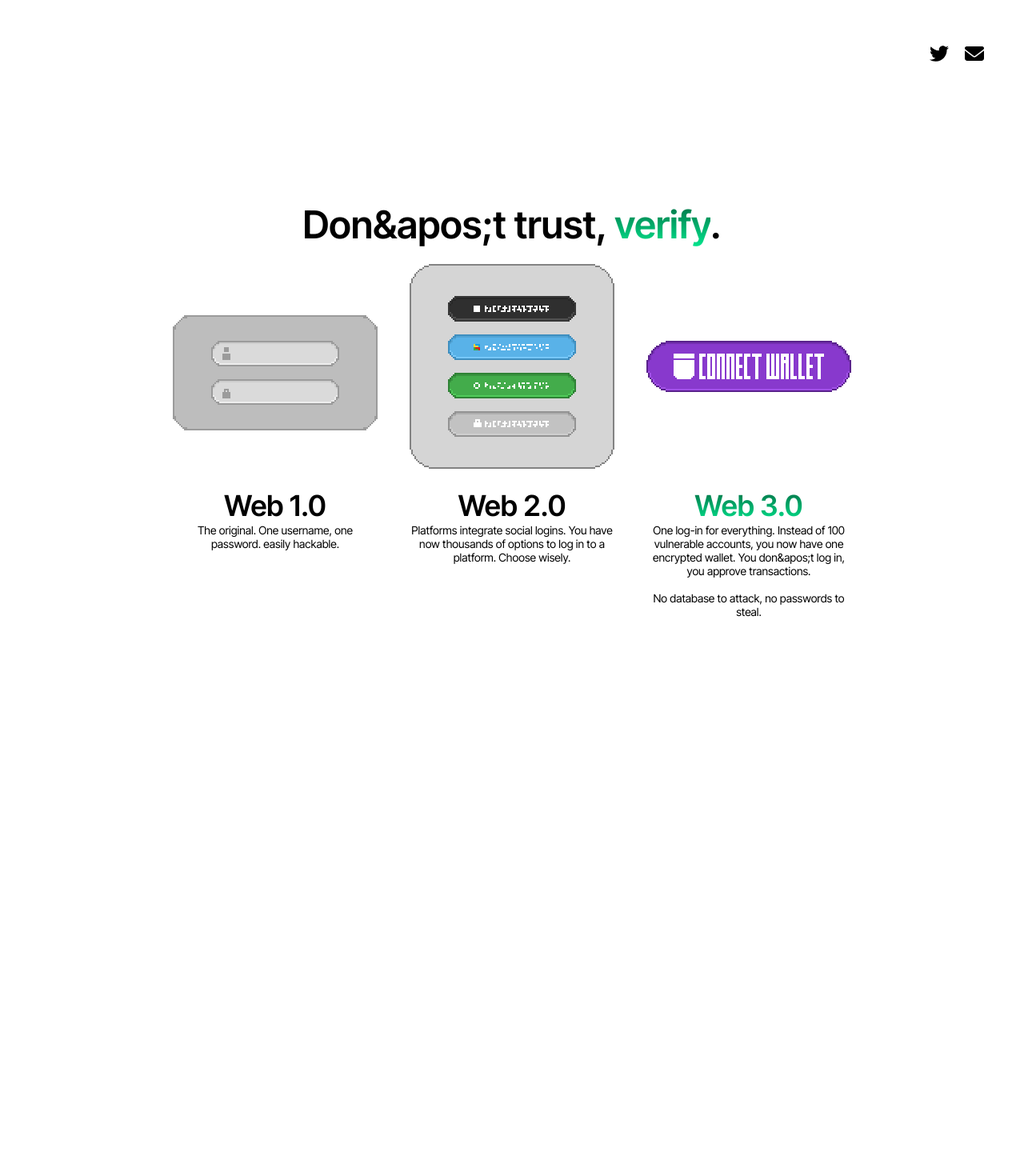
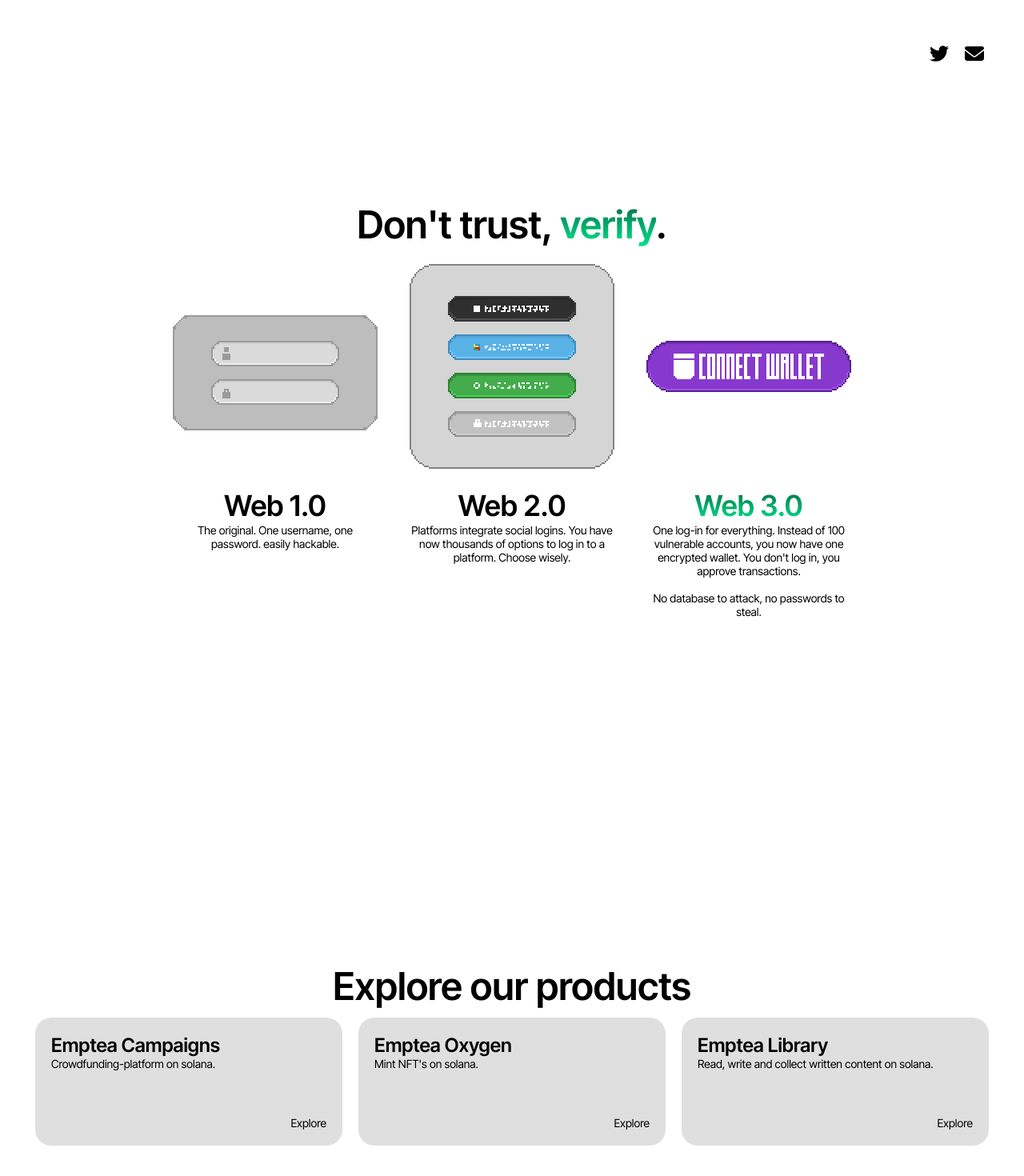
Before and after one commit to them2dt/emptea-homepage, a Next.js app: page / in a window 1280 px wide. Shown: the part 678-2148 px from the top of the page at 80% size. Before the commit the page ends 1600 px from the top, so only its background shows below. Built offline with nearby package versions, Linux system fonts and the light colour scheme.

Commit message:
add product-section

```diff
--- a/pages/index.js
+++ b/pages/index.js
@@ -16,84 +16,173 @@ export default function Index() {
   }, []);
 
   return (
-    <div className="home">
-      <div className="section home-intro">
-        <div className="section-content home-intro-content">
-          <div className="home-intro-left">
-            <div className="home-intro-left-content">
-              <div className="home-intro-pre-text pre-text">
+    <motion.div className="home">
+      <motion.div className="section home-intro">
+        <motion.div className="section-content home-intro-content">
+          <motion.div className="home-intro-left">
+            <motion.div className="home-intro-left-content">
+              <motion.div
+                className="home-intro-pre-text pre-text"
+                initial={{ opacity: 0 }}
+                whileInView={{ opacity: 1 }}
+                transition={{ duration: 0.8 }}
+              >
                 Building the new generation of software.
-              </div>
-              <div className="home-intro-title title">
+              </motion.div>
+              <motion.div
+                className="home-intro-title title"
+                initial={{ opacity: 0 }}
+                whileInView={{ opacity: 1 }}
+                transition={{ duration: 0.8 }}
+              >
                 This is <span className="marked">emptea</span>.
-              </div>
-            </div>
-          </div>
-          <div className="home-intro-right">
-            <Image src={web_mockup} alt="web mockup"/>
-          </div>
-        </div>
-      </div>
-      <div className="section home-webs">
-        <div className="section-content home-webs-content">
-          <div className="home-webs-headline headline-1">
-            Don{"&apos;"}t trust, <span className="marked">verify</span>.
-          </div>
-          <div className="home-webs-grid">
-            <div className="home-web">
-              <div className="home-web-content">
-                <div className="home-web-image">
-                  <Image src={web_1}  alt="web 1 login"/>
-                </div>
-                <div className="home-web-headline headline-2">Web 1.0</div>
-                <div className="home-web-text text">
+              </motion.div>
+            </motion.div>
+          </motion.div>
+          <motion.div
+            className="home-intro-right"
+            initial={{ opacity: 0 }}
+            whileInView={{ opacity: 1 }}
+            transition={{ duration: 0.8 }}
+          >
+            <Image src={web_mockup} alt="web mockup" />
+          </motion.div>
+        </motion.div>
+      </motion.div>
+      <motion.div className="section home-webs">
+        <motion.div className="section-content home-webs-content">
+          <motion.div
+            className="home-webs-headline headline-1"
+            initial={{ opacity: 0 }}
+            whileInView={{ opacity: 1 }}
+            transition={{ duration: 0.8 }}
+          >
+            Don't trust, <span className="marked">verify</span>.
+          </motion.div>
+          <motion.div className="home-webs-grid">
+            <motion.div
+              className="home-web"
+              initial={{ opacity: 0 }}
+              whileInView={{ opacity: 1 }}
+              transition={{ duration: 0.8, delay: 0 }}
+            >
+              <motion.div className="home-web-content">
+                <motion.div className="home-web-image">
+                  <Image src={web_1} alt="web 1 login" />
+                </motion.div>
+                <motion.div className="home-web-headline headline-2">
+                  Web 1.0
+                </motion.div>
+                <motion.div className="home-web-text text">
                   The original. One username, one password. easily hackable.
-                </div>
-              </div>
-            </div>
-            <div className="home-web">
-              <div className="home-web-content">
-                <div className="home-web-image">
-                  <Image src={web_2} alt="web 2 login"/>
-                </div>
-                <div className="home-web-headline headline-2">Web 2.0</div>
-                <div className="home-web-text text">
+                </motion.div>
+              </motion.div>
+            </motion.div>
+            <motion.div
+              className="home-web"
+              initial={{ opacity: 0 }}
+              whileInView={{ opacity: 1 }}
+              transition={{ duration: 0.8, delay: 0.4 }}
+            >
+              <motion.div className="home-web-content">
+                <motion.div className="home-web-image">
+                  <Image src={web_2} alt="web 2 login" />
+                </motion.div>
+                <motion.div className="home-web-headline headline-2">
+                  Web 2.0
+                </motion.div>
+                <motion.div className="home-web-text text">
                   Platforms integrate social logins. You have now thousands of
                   options to log in to a platform. Choose wisely.
-                </div>
-              </div>
-            </div>
-            <div className="home-web">
-              <div className="home-web-content">
-                <div className="home-web-image">
-                  <Image src={web_3} alt="web 3 login"/>
-                </div>
-                <div className="home-web-headline headline-2 marked">
+                </motion.div>
+              </motion.div>
+            </motion.div>
+            <motion.div
+              className="home-web"
+              initial={{ opacity: 0 }}
+              whileInView={{ opacity: 1 }}
+              transition={{ duration: 0.8, delay: 0.8 }}
+            >
+              <motion.div className="home-web-content">
+                <motion.div className="home-web-image">
+                  <Image src={web_3} alt="web 3 login" />
+                </motion.div>
+                <motion.div className="home-web-headline headline-2 marked">
                   Web 3.0
-                </div>
-                <div className="home-web-text text">
+                </motion.div>
+                <motion.div className="home-web-text text">
                   One log-in for everything. Instead of 100 vulnerable accounts,
-                  you now have one encrypted wallet. You don{'&apos;'}t log in, you
+                  you now have one encrypted wallet. You don't log in, you
                   approve transactions.
                   <br />
                   <br />
                   No database to attack, no passwords to steal.
+                </motion.div>
+              </motion.div>
+            </motion.div>
+          </motion.div>
+        </motion.div>
+      </motion.div>
+      <div className="section home-products">
+        <div className="section-content">
+          <div className="home-products-headline headline-1">
+            Explore our products
+          </div>
+          <div className="home-products-grid-container">
+            <div className="home-products-grid">
+              <div className="home-product">
+                <div className="home-product-info">
+                  <div className="home-product-headline headline-3">
+                    Emptea Campaigns
+                  </div>
+                  <div className="home-product-description text">
+                    Crowdfunding-platform on solana.
+                  </div>
+                </div>
+                <div className="home-product-link text">
+                  <Link href={"https://campaigns.emptea.xyz"}>Explore</Link>
+                </div>
+              </div>
+              <div className="home-product">
+                <div className="home-product-info">
+                  <div className="home-product-headline headline-3">
+                    Emptea Oxygen
+                  </div>
+                  <div className="home-product-description text">
+                    Mint NFT's on solana.
+                  </div>
+                </div>
+                <div className="home-product-link text">
+                  <Link href={"https://oxygen.emptea.xyz"}>Explore</Link>
+                </div>
+              </div>
+              <div className="home-product">
+                <div className="home-product-info">
+                  <div className="home-product-headline headline-3">
+                    Emptea Library
+                  </div>
+                  <div className="home-product-description text">
+                    Read, write and collect written content on solana.
+                  </div>
+                </div>
+                <div className="home-product-link text">
+                  <Link href={"https://library.emptea.xyz"}>Explore</Link>
                 </div>
               </div>
             </div>
           </div>
         </div>
       </div>
-      <div className="social-widget">
-        <div className="social-widget-content">
+      <motion.div className="social-widget">
+        <motion.div className="social-widget-content">
           <Link href={"https://twitter.com/empteaxyz"}>
             <FontAwesomeIcon icon={faTwitter} />
           </Link>
           <Link href={"mailto:info@emptea.xyz"}>
             <FontAwesomeIcon icon={faEnvelope} />
           </Link>
-        </div>
-      </div>
-    </div>
+        </motion.div>
+      </motion.div>
+    </motion.div>
   );
 }
--- a/styles/globals.css
+++ b/styles/globals.css
@@ -46,6 +46,8 @@
 :root {
   --white: #ffffff;
   --black: #000000;
+  --white-faded: #ffffff20;
+  --black-faded: #00000020;
   --sign: #00ac6b;
   scroll-behavior: smooth;
   background-color: var(--white);
@@ -66,6 +68,14 @@ body {
 a {
   text-decoration: none;
   color: inherit;
+}
+
+a:hover {
+  color: var(--sign);
+  transition-duration: 0.2s;
+}
+a:not(:hover) {
+  transition-duration: 0.2s;
 }
 
 button {
@@ -105,7 +115,7 @@ button {
 }
 
 .headline-3 {
-  font-family: "Inter Tight Regular";
+  font-family: "Inter Tight SemiBold";
   font-size: 24px;
 }
 
--- a/styles/home.css
+++ b/styles/home.css
@@ -59,3 +59,38 @@
   width: 20vw;
   text-align: center;
 }
+
+.home-products-headline {
+  text-align: center;
+}
+
+.home-products-grid-container {
+  display: flex;
+  align-items: center;
+  justify-content: center;
+}
+
+.home-products-grid {
+  display: grid;
+  grid-template-columns: auto auto auto;
+}
+
+.home-product {
+  position: relative;
+  background-color: var(--black-faded);
+  width: 30vw;
+  height: 20vh;
+  margin: 10px;
+  border-radius: 20px;
+}
+
+.home-product-info {
+  position: absolute;
+  top: 20px;
+  left: 20px;
+}
+.home-product-link {
+  position: absolute;
+  bottom: 20px;
+  right: 20px;
+}
```
